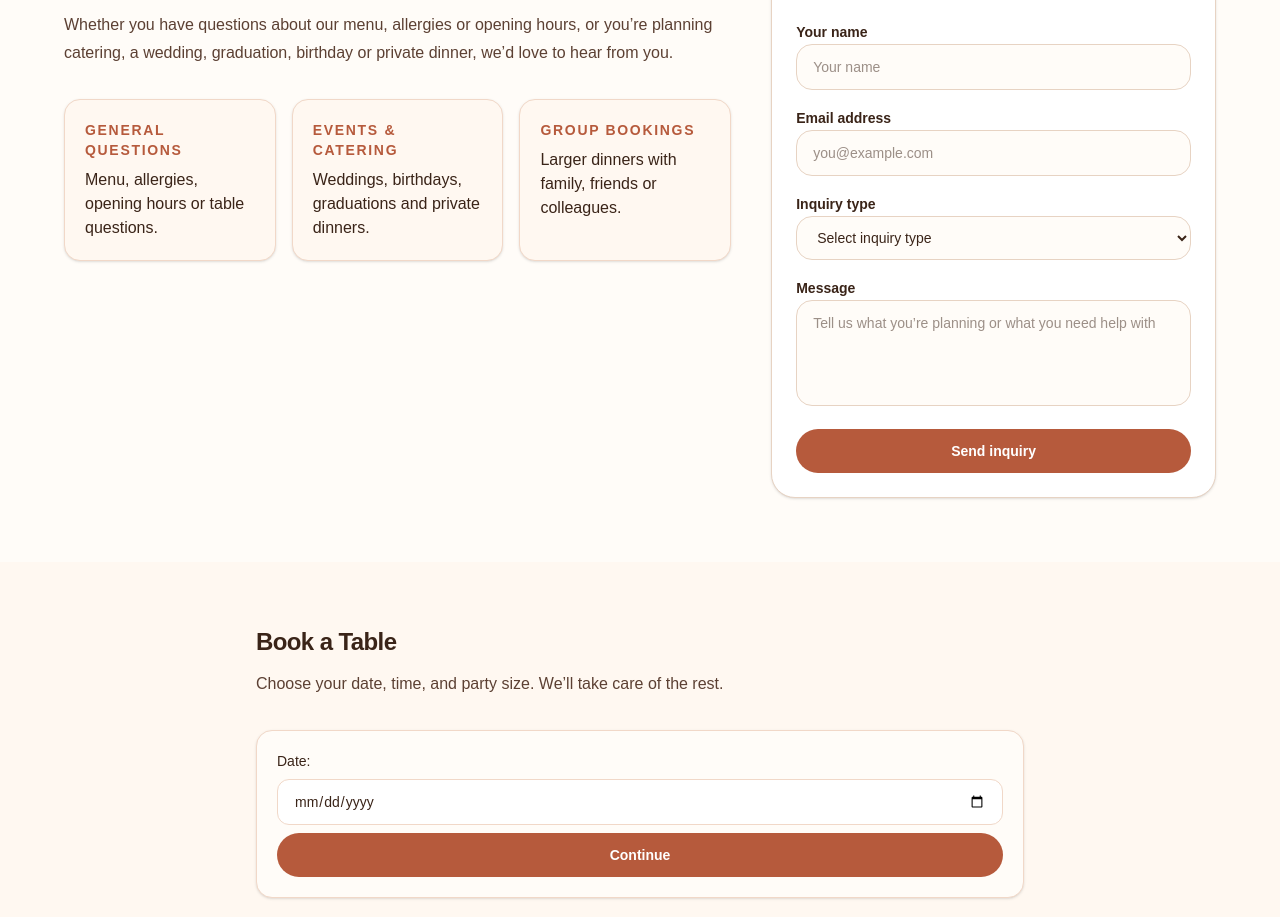
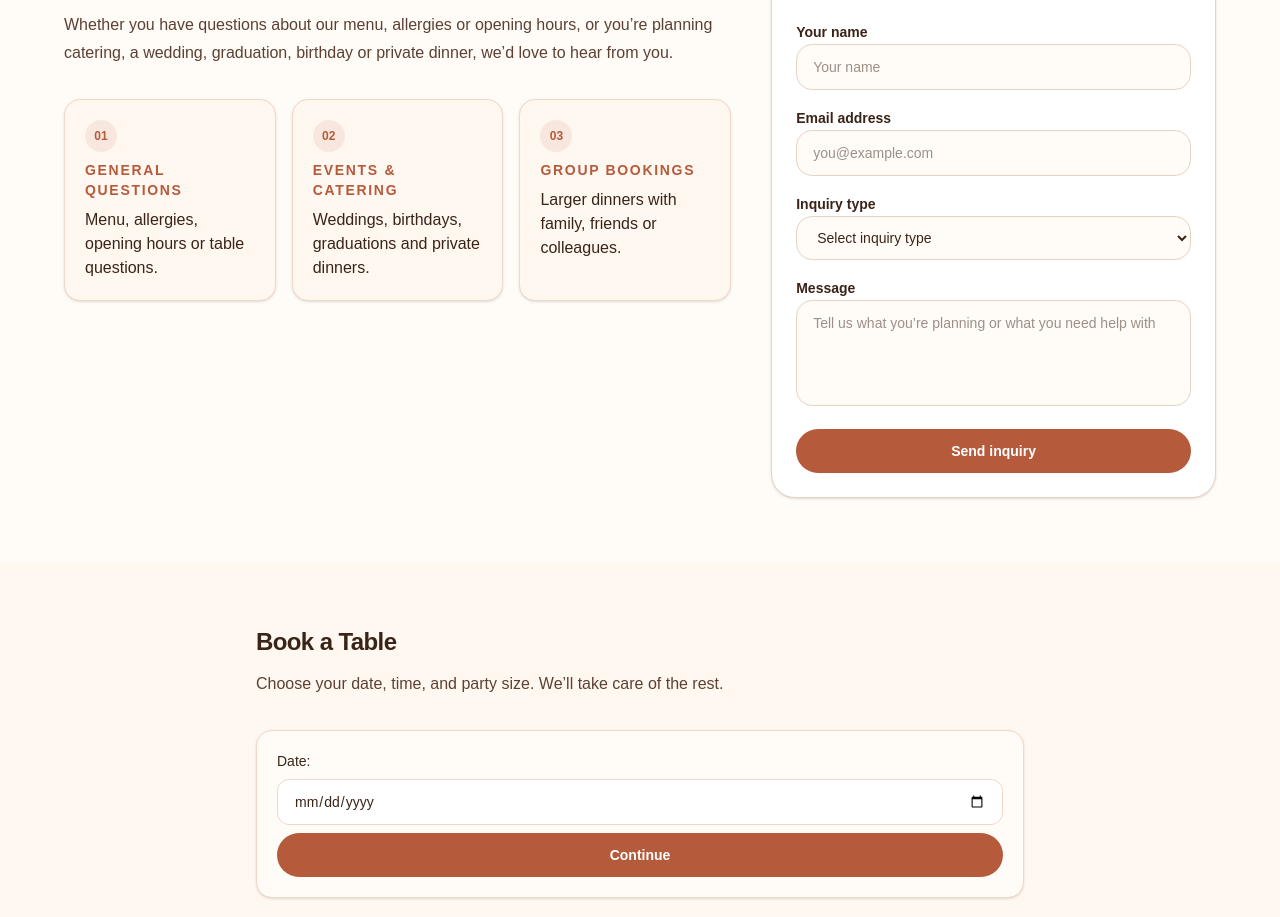
Before and after one commit to Brianosumba/restaurant-booking-app, a Next.js app: page / in a window 1280 px wide. Shown: the part 2420-3337 px from the top of the page. Built offline with nearby package versions, Linux system fonts and the light colour scheme.

Commit message:
style: add number badges to contact inquiry cards

```diff
--- a/src/app/components/ContactSection.tsx
+++ b/src/app/components/ContactSection.tsx
@@ -17,6 +17,9 @@ export default function ContactSection() {
             </p>
             <ul className="mt-8 grid gap-4 sm:grid-cols-3">
               <li className="rounded-2xl border border-[#F1D8C8] bg-[#FFF8F1] p-5 text-[#3A2418] flex flex-col gap-2 shadow-sm">
+                <span className="inline-flex h-8 w-8 items-center justify-center rounded-full bg-[#B65A3C]/10 text-xs font-bold text-[#B65A3C]">
+                  01
+                </span>
                 <h3 className="text-sm font-semibold uppercase tracking-[0.12em] text-[#B65A3C]">
                   General questions
                 </h3>
@@ -25,6 +28,9 @@ export default function ContactSection() {
                 </p>
               </li>
               <li className="rounded-2xl border border-[#F1D8C8] bg-[#FFF8F1] p-5 text-[#3A2418] flex flex-col gap-2 shadow-sm">
+                <span className="inline-flex h-8 w-8 items-center justify-center rounded-full bg-[#B65A3C]/10 text-xs font-bold text-[#B65A3C]">
+                  02
+                </span>
                 <h3 className="text-sm font-semibold uppercase tracking-[0.12em] text-[#B65A3C]">
                   Events & catering
                 </h3>
@@ -33,6 +39,9 @@ export default function ContactSection() {
                 </p>
               </li>
               <li className="rounded-2xl border border-[#F1D8C8] bg-[#FFF8F1] p-5 text-[#3A2418] flex flex-col gap-2 shadow-sm">
+                <span className="inline-flex h-8 w-8 items-center justify-center rounded-full bg-[#B65A3C]/10 text-xs font-bold text-[#B65A3C]">
+                  03
+                </span>
                 <h3 className="text-sm font-semibold uppercase tracking-[0.12em] text-[#B65A3C]">
                   Group bookings
                 </h3>
```
